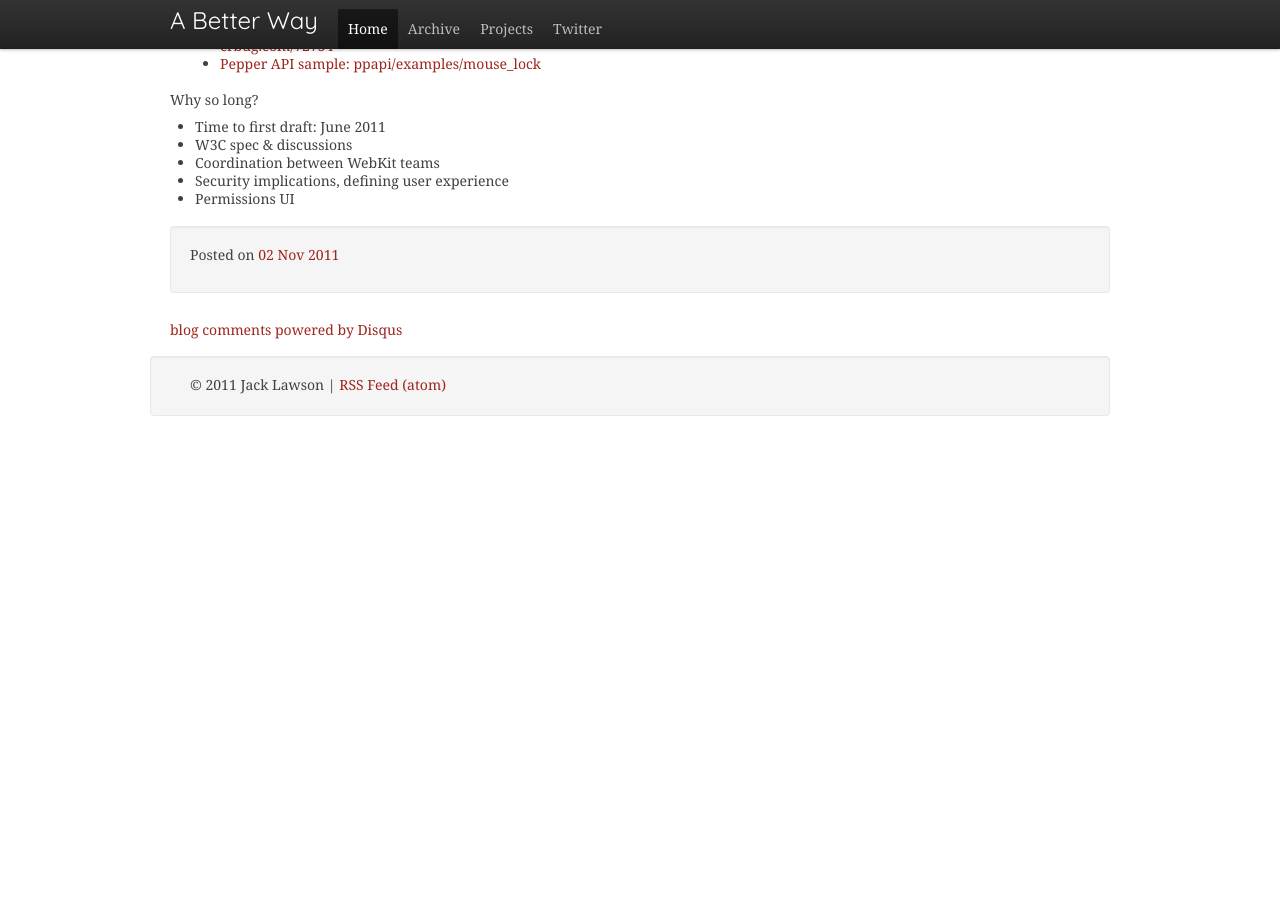
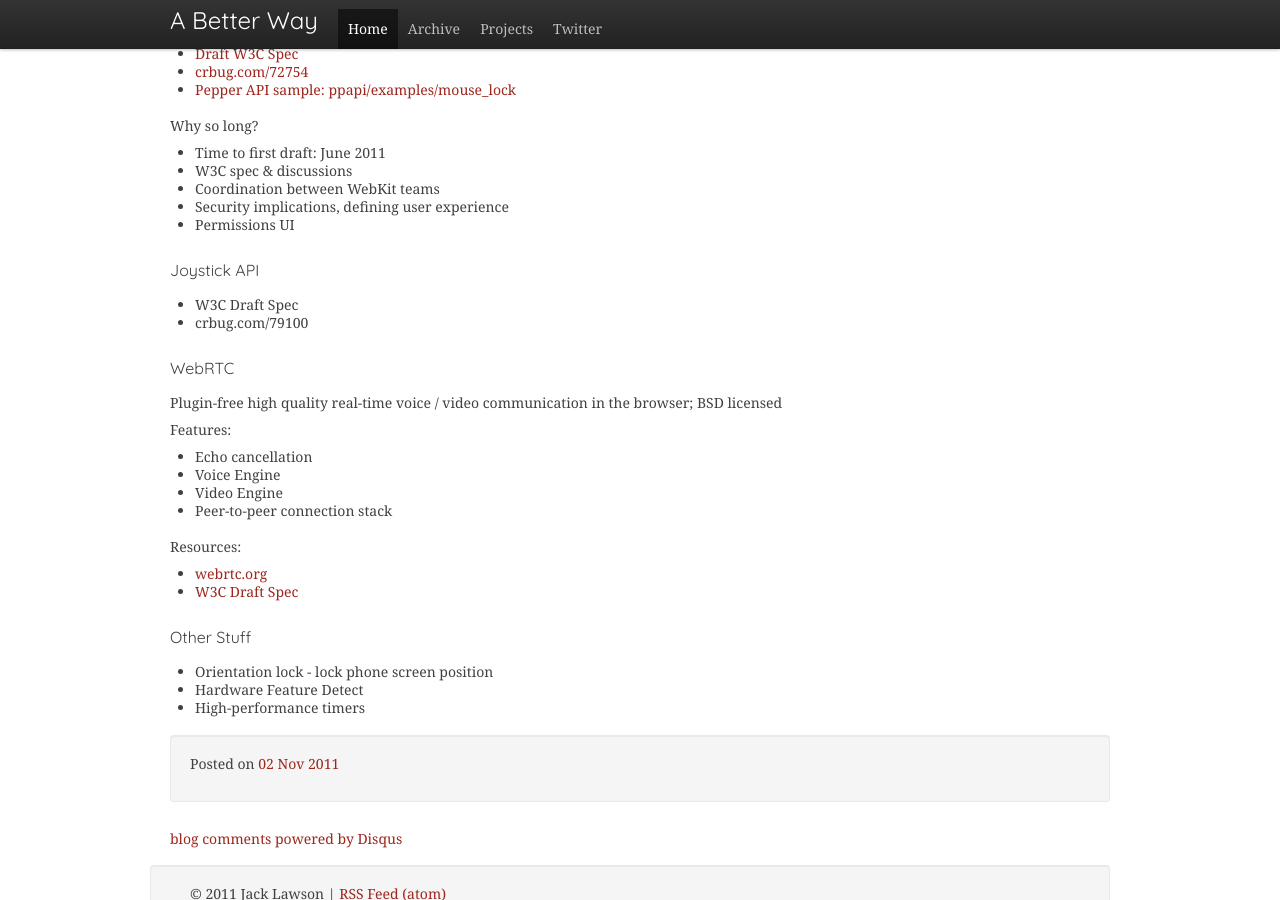
Before and after one commit to ajacksified/ajacksified.github.com, a Jekyll site: the page built from _posts/2011-11-02-new-game-conf-liveblog-2.markdown, in a window 1280 px wide and 900 px high, scrolled down 15491 px. Built offline with Jekyll 4.4.1, drawn with Linux system fonts in a browser that asks for light colours; nearby versions of some CDN libraries; some web fonts are replaced; Markdown is read by kramdown in place of the engine named in the settings; comment, search, counter and statistics services are not loaded; before the commit the page ends 15927 px from its top, so only the background shows below that.

Commit message:
Day 2 - Rachel Blum

```diff
--- a/_posts/2011-11-02-new-game-conf-liveblog-2.markdown
+++ b/_posts/2011-11-02-new-game-conf-liveblog-2.markdown
@@ -863,11 +863,12 @@ Desired features, built into the Audio API
 
 ### Upcoming Features
 
-* Mouse Lock
-    * [Web Events WG](http://www.w3.org/2010/webevents/)
-    * [Draft W3C Spec](http://dvcs.w3.org/hg/webevents/raw-file/default/mouse-lock.html)
-    * [crbug.com/72754](http://crbug.com/72754)
-    * [Pepper API sample: ppapi/examples/mouse\_lock](http://src.chromium.org/viewvc/chrome/trunk/src/ppapi/examples/mouse_lock/)
+#### Mouse Lock
+
+* [Web Events WG](http://www.w3.org/2010/webevents/)
+* [Draft W3C Spec](http://dvcs.w3.org/hg/webevents/raw-file/default/mouse-lock.html)
+* [crbug.com/72754](http://crbug.com/72754)
+* [Pepper API sample: ppapi/examples/mouse\_lock](http://src.chromium.org/viewvc/chrome/trunk/src/ppapi/examples/mouse_lock/)
 
 Why so long?
 
@@ -876,3 +877,32 @@ Why so long?
 * Coordination between WebKit teams
 * Security implications, defining user experience
 * Permissions UI
+
+#### Joystick API
+
+* W3C Draft Spec
+* crbug.com/79100
+
+#### WebRTC
+
+Plugin-free high quality real-time voice / video communication in the browser;
+BSD licensed
+
+Features:
+
+* Echo cancellation
+* Voice Engine
+* Video Engine
+* Peer-to-peer connection stack
+
+Resources:
+
+* [webrtc.org](http://webrtc.org)
+* [W3C Draft Spec](http://dev.w3.org/2011/webrtc/editor/webrtc.html)
+
+
+#### Other Stuff
+
+* Orientation lock - lock phone screen position
+* Hardware Feature Detect
+* High-performance timers
```
